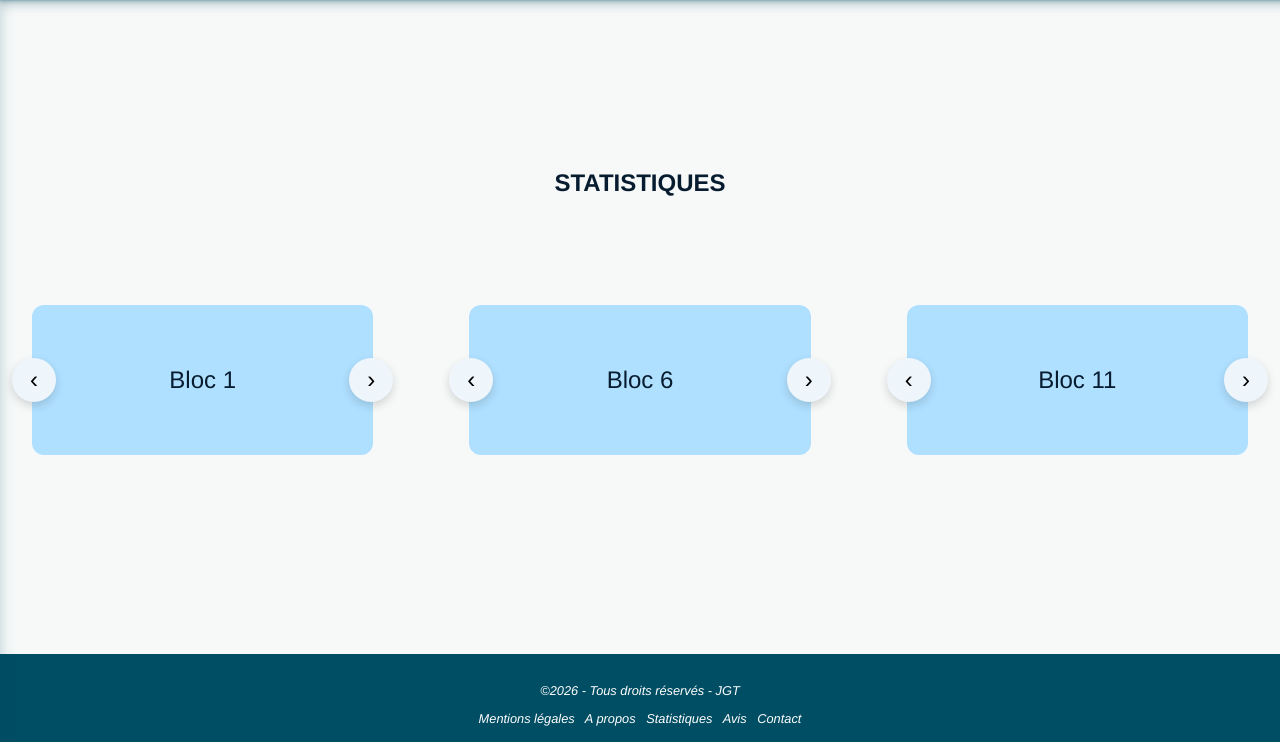
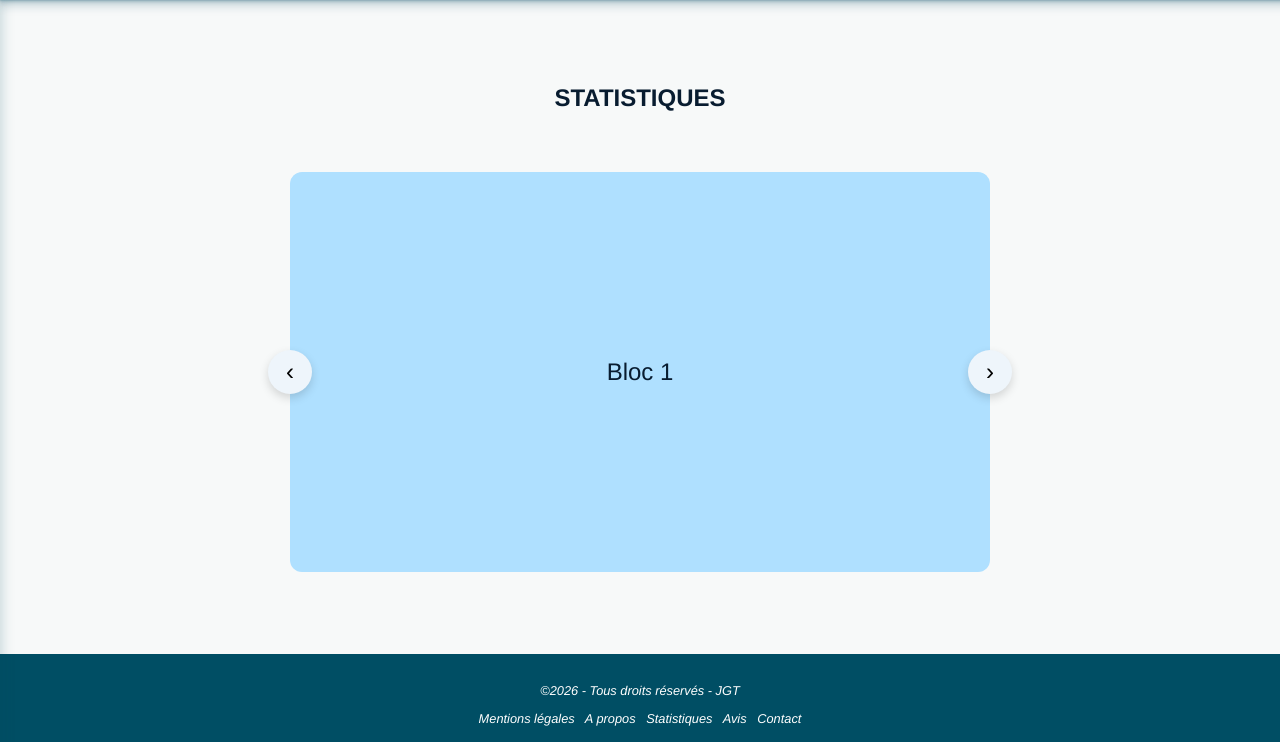
Before and after one commit to loisb3767/site_stages, a PHP site: page /index.php?page=statistiques in a window 1280 px wide. Shown: the part 74-816 px from the top of the page. Run offline with PHP 8.4, Linux system fonts and the light colour scheme; a stand-in replaces the project's code that opens the database connection.

Commit message:
Séparations des carrousels accueil et statistiques

```diff
--- a/projet-static.local/assets/menu.js
+++ b/projet-static.local/assets/menu.js
@@ -72,7 +72,7 @@ window.addEventListener("scroll", () => {
   lastScroll = currentScroll;
 });
 
-// Carousel
+// Carousel Accueil
 document.querySelectorAll(".carousel-wrapper").forEach(wrapper => {
     const track = wrapper.querySelector(".carousel-track");
     const prevBtn = wrapper.querySelector(".prev");
@@ -97,3 +97,27 @@ document.querySelectorAll(".carousel-wrapper").forEach(wrapper => {
           if (index < total - 1) { index++; } else { index = 0; } updateCarousel(); }, 5000);
     }
 });
+
+//Carousel Statistiques
+document.querySelectorAll(".carousel-wrapper-stats").forEach(wrapper => {
+    const track = wrapper.querySelector(".carousel-track");
+    const prevBtn = wrapper.querySelector(".carousel-btn.prev");
+    const nextBtn = wrapper.querySelector(".carousel-btn.next");
+
+    let index = 0;
+    const total = track.children.length;
+
+    function updateCarousel() {
+        track.style.transform = `translateX(-${index * 100}%)`;
+    }
+
+    nextBtn.addEventListener("click", () => {
+        index = index < total - 1 ? index + 1 : 0;
+        updateCarousel();
+    });
+
+    prevBtn.addEventListener("click", () => {
+        index = index > 0 ? index - 1 : total - 1;
+        updateCarousel();
+    });
+});
--- a/projet-static.local/assets/style.css
+++ b/projet-static.local/assets/style.css
@@ -899,6 +899,8 @@ body.menu-open {
 
 }
 
+/* --------- PAGE ACCUEIL ------------ */
+
 /* ───── BASE (TÉLÉPHONE) ───── */
 
 .carousels-container {
@@ -1031,9 +1033,7 @@ body.menu-open {
         font-size: 1.5rem;
     }
 }
-    .card-content {
-        color: var(--text-color);
-    }
+
     .meta {
         display: flex;
         align-items: center;
@@ -1065,3 +1065,145 @@ body.menu-open {
         margin: 0 auto 25px;
         text-align: center;
     }
+
+
+
+
+/* --------- PAGE STATISTIQUES ------------ */
+
+/* ───── BASE (TÉLÉPHONE) ───── */
+
+.carousels-container-stats {
+    display: flex;
+    flex-direction: column;
+    align-items: center;
+    gap: 2rem;
+    padding: 0.5rem 1rem;
+    margin-bottom: 3rem;
+}
+
+.carousel-wrapper-stats {
+    width: 100%;
+    max-width: 95%;
+    position: relative;
+}
+
+.carousel-stats {
+    overflow: hidden;
+}
+
+.carousel-track-stats {
+    display: flex;
+    width: 100%;
+    transition: transform 0.4s ease;
+}
+
+/* CARDS */
+.card-stats {
+    min-width: 100%;
+    height: 250px;
+    background: var(--light-blue);
+    border-radius: 12px;
+
+    display: flex;
+    align-items: center;
+    justify-content: center;
+
+    font-size: 1.2rem;
+    text-decoration: none;
+    color: inherit;
+    box-sizing: border-box;
+    padding: 1.5rem;
+}
+
+/* BOUTONS */
+.carousel-btn-stats {
+    position: absolute;
+    top: 50%;
+    transform: translateY(-50%);
+
+    width: 36px;
+    height: 36px;
+
+    border: none;
+    border-radius: 50%;
+    background: var(--light);
+
+    box-shadow: 0 4px 10px rgba(0,0,0,0.15);
+    font-size: 1.2rem;
+    cursor: pointer;
+    z-index: 20;
+    pointer-events: all;
+}
+
+.carousel-btn-stats.prev { left: -18px; }
+.carousel-btn-stats.next { right: -18px; }
+
+
+/* ───── TABLETTE (≥ 600px) ───── */
+
+@media (min-width: 600px) {
+
+    .carousels-container-stats {
+        padding: 1rem 1.5rem;
+        gap: 3rem;
+    }
+
+    .carousel-wrapper-stats {
+        max-width: 85%;
+    }
+
+    .carousel-btn-stats {
+        width: 40px;
+        height: 40px;
+        font-size: 1.4rem;
+    }
+
+    .carousel-btn-stats.prev { left: -20px; }
+    .carousel-btn-stats.next { right: -20px; }
+
+    .card-stats {
+        height: 300px;
+        font-size: 1.4rem;
+    }
+}
+
+
+/* ───── ORDINATEUR (≥ 1024px) ───── */
+
+@media (min-width: 1024px) {
+
+    .carousels-container-stats {
+        flex-direction: row;
+        justify-content: center;
+        align-items: flex-start;
+        gap: 4rem;
+        margin: 0.5rem 0 1.5rem;
+        padding-top: 0;
+        padding-bottom: 1rem;
+    }
+
+    .carousel-wrapper-stats {
+        flex: 1;
+        max-width: 700px;
+        min-width: 250px;
+    }
+
+    .carousel-btn-stats {
+        width: 44px;
+        height: 44px;
+        font-size: 1.5rem;
+    }
+
+    .carousel-btn-stats.prev { left: -22px; }
+    .carousel-btn-stats.next { right: -22px; }
+
+    .card-stats {
+        height: 400px;
+        font-size: 1.5rem;
+    }
+}
+
+.section-stats {
+    margin-bottom: 0;
+}
--- a/templates/statistiques.twig.html
+++ b/templates/statistiques.twig.html
@@ -4,51 +4,23 @@
 {% block description %}Parcourez nos offres de stages et trouvez celle qui vous correspond !{% endblock %}
 
 {% block body %}
-    <section>
+    <section class="section-stats">
         <h1 class="text-center">STATISTIQUES</h1>
     </section>
 
-	<div class="carousels-container">
-		<div class="carousel-wrapper">
-			<button class="carousel-btn prev">‹</button>
-			<div class="carousel">
-				<div class="carousel-track">
-					<div class="card">Bloc 1</div>
-					<div class="card">Bloc 2</div>
-					<div class="card">Bloc 3</div>
-					<div class="card">Bloc 4</div>
-					<div class="card">Bloc 5</div>
+	<div class="carousels-container-stats">
+		<div class="carousel-wrapper-stats">
+			<button class="carousel-btn-stats prev">‹</button>
+			<div class="carousel-stats">
+				<div class="carousel-track-stats">
+					<div class="card-stats">Bloc 1</div>
+					<div class="card-stats">Bloc 2</div>
+					<div class="card-stats">Bloc 3</div>
+					<div class="card-stats">Bloc 4</div>
+					<div class="card-stats">Bloc 5</div>
 				</div>
 			</div>
-			<button class="carousel-btn next">›</button>
-		</div>
-
-		<div class="carousel-wrapper">
-			<button class="carousel-btn prev">‹</button>
-			<div class="carousel">
-				<div class="carousel-track">
-					<div class="card">Bloc 6</div>
-					<div class="card">Bloc 7</div>
-					<div class="card">Bloc 8</div>
-					<div class="card">Bloc 9</div>
-					<div class="card">Bloc 10</div>
-				</div>
-			</div>
-			<button class="carousel-btn next">›</button>
-		</div>
-
-		<div class="carousel-wrapper">
-			<button class="carousel-btn prev">‹</button>
-			<div class="carousel">
-				<div class="carousel-track">
-					<div class="card">Bloc 11</div>
-					<div class="card">Bloc 12</div>
-					<div class="card">Bloc 13</div>
-					<div class="card">Bloc 14</div>
-					<div class="card">Bloc 15</div>
-				</div>
-			</div>
-			<button class="carousel-btn next">›</button>
+			<button class="carousel-btn-stats next">›</button>
 		</div>
 	</div>
 
```
